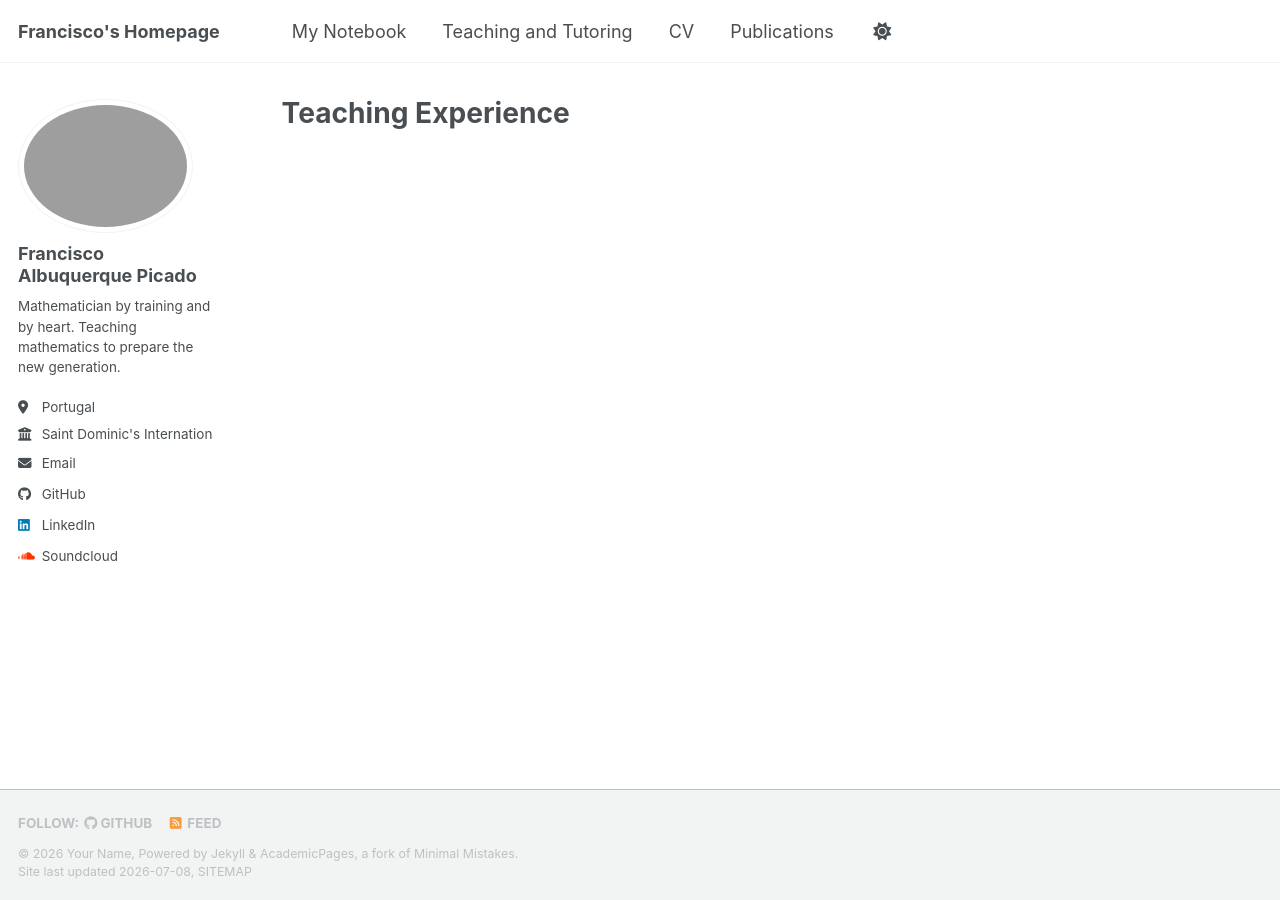
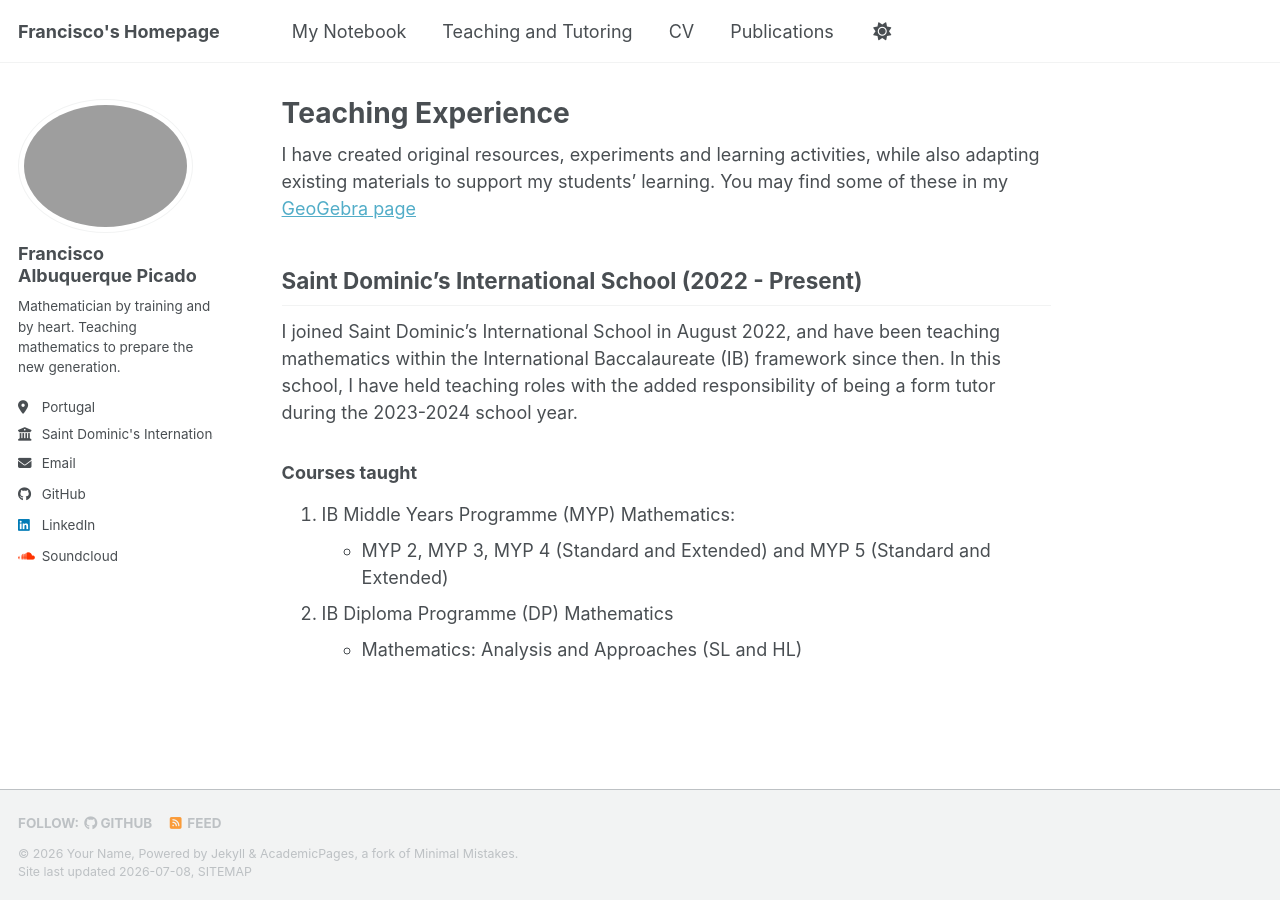
Before and after one commit to ghaleon7/ghaleon7.github.io, a Jekyll site: the page built from _pages/teaching-experience.md, in a window 1280 px wide. Built offline with Jekyll 4.4.1, drawn with Linux system fonts in a browser that asks for light colours; a script bundle is joined from its source files by our own code; library files that are not in the unit come from our copies.

Commit message:
teaching experience
Updated the teaching experience

```diff
--- a/_pages/teaching-experience.md
+++ b/_pages/teaching-experience.md
@@ -4,3 +4,15 @@ title: "Teaching Experience"
 permalink: /teaching-experience/
 author_profile: true
 ---
+
+I have created original resources, experiments and learning activities, while also adapting existing materials to support my students' learning. You may find some of these in my [GeoGebra page](https://www.geogebra.org/u/f_picado)
+
+## Saint Dominic's International School (2022 - Present)
+
+I joined Saint Dominic's International School in August 2022, and have been teaching mathematics within the International Baccalaureate (IB) framework since then. In this school, I have held teaching roles with the added responsibility of being a form tutor during the 2023-2024 school year.
+
+### Courses taught
+1. IB Middle Years Programme (MYP) Mathematics:
+    - MYP 2, MYP 3, MYP 4 (Standard and Extended) and MYP 5 (Standard and Extended)
+2. IB Diploma Programme (DP) Mathematics
+    - Mathematics: Analysis and Approaches (SL and HL)
```
Also changed, not shown: _pages/teaching-tutoring.md (+2 -2 lines).
